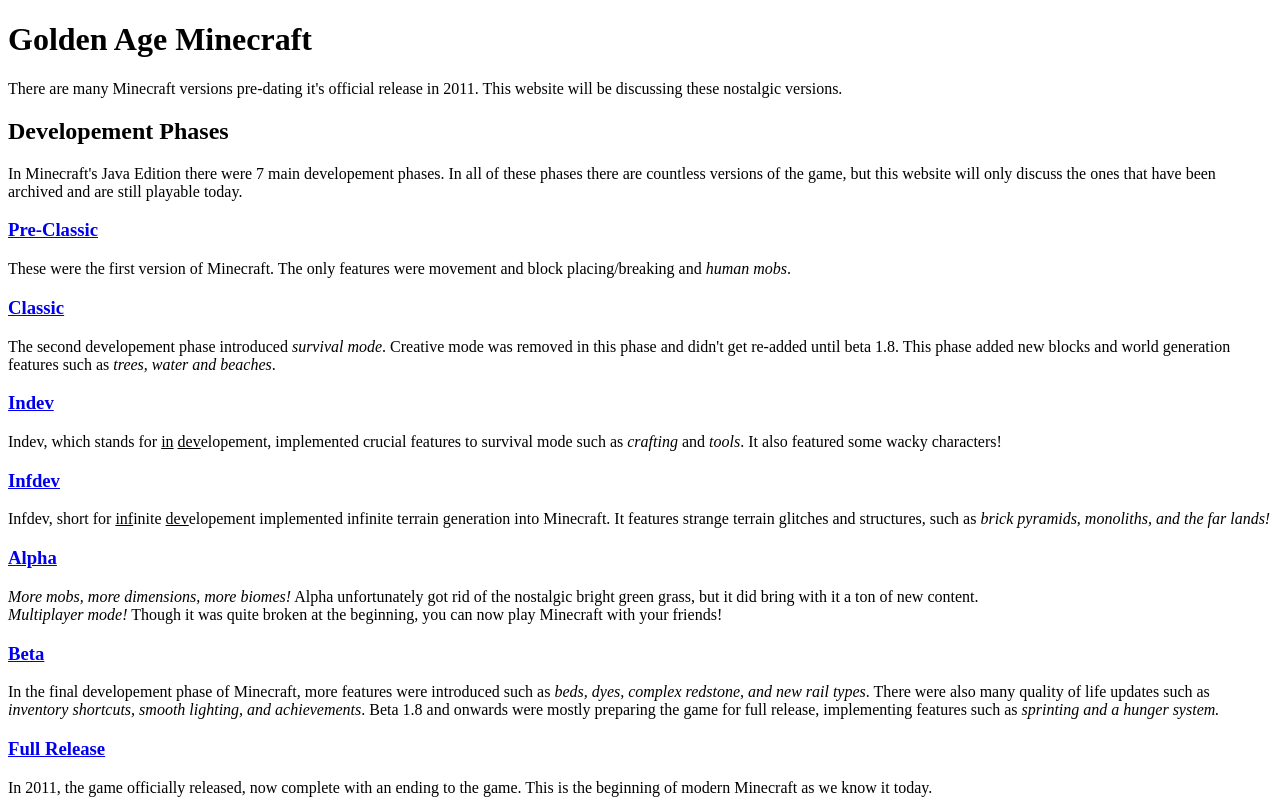
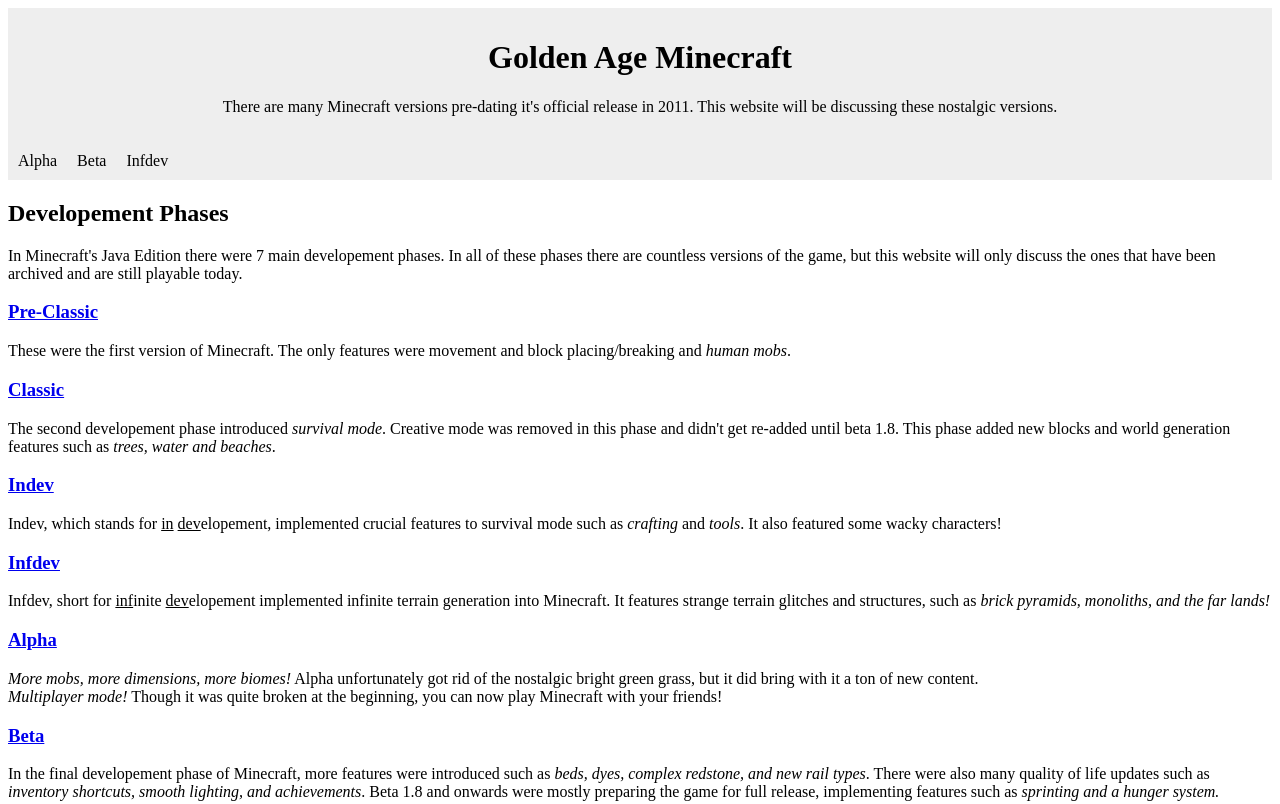
Before and after one commit to SpectralPixel/IT-Website-2023, a plain HTML site: page Page/index.html in a window 1280 px wide. Shown: the top 804 px of the page. Drawn offline with Linux system fonts and the light colour scheme.

Commit message:
deleted a bunch of stuff bc major changes

```diff
--- a/Page/index.html
+++ b/Page/index.html
@@ -11,8 +11,18 @@
 <body>
     <script src="script.js"></script>
 
-    <h1>Golden Age Minecraft</h1>
-    <p>There are many Minecraft versions pre-dating it's official release in 2011. This website will be discussing these nostalgic versions.</p>
+    <div class="header">
+        <h1>Golden Age Minecraft</h1>
+        <p>
+            There are many Minecraft versions pre-dating it's official release in 2011. This website will be discussing these nostalgic versions.
+        </p>
+    </div>
+
+    <div class="topnav">
+        <a href="versions/alpha/alpha.html">Alpha</a>
+        <a href="versions/beta/beta.html">Beta</a>
+        <a href="versions/infdev/infdev.html">Infdev</a>
+    </div>
 
     <h2>Developement Phases</h2>
     <p>In Minecraft's Java Edition there were 7 main developement phases. In all of these phases there are countless versions of the game, but this website will only discuss the ones that have been archived and are still playable today.</p>
--- a/Page/style.css
+++ b/Page/style.css
@@ -1,4 +1,52 @@
-html {
-    height: 100%;
-    width: 100%;
-  }
+html
+{
+  height: 100%;
+  width: 100%;
+}
+
+.header
+{
+  background-color: #eee;
+  text-align: center;
+  padding: 10px;
+}
+
+.column
+{
+  float: left;
+}
+
+.column.side
+{
+  width: 25%;
+}
+
+.column.middle
+{
+  width: 75%;
+}
+
+/* navbar container */
+.topnav
+{
+  overflow: hidden;
+  background-color: #eee;
+}
+
+/* navbar links */
+.topnav a
+{
+  float: left;
+  display: block;
+  color: black;
+  text-align: center;
+  padding: 10px;
+  text-decoration: none;
+}
+
+/* navbar links when hovered */
+.topnav a:hover
+{
+  background-color: #ddd;
+  color: black;
+}
```
